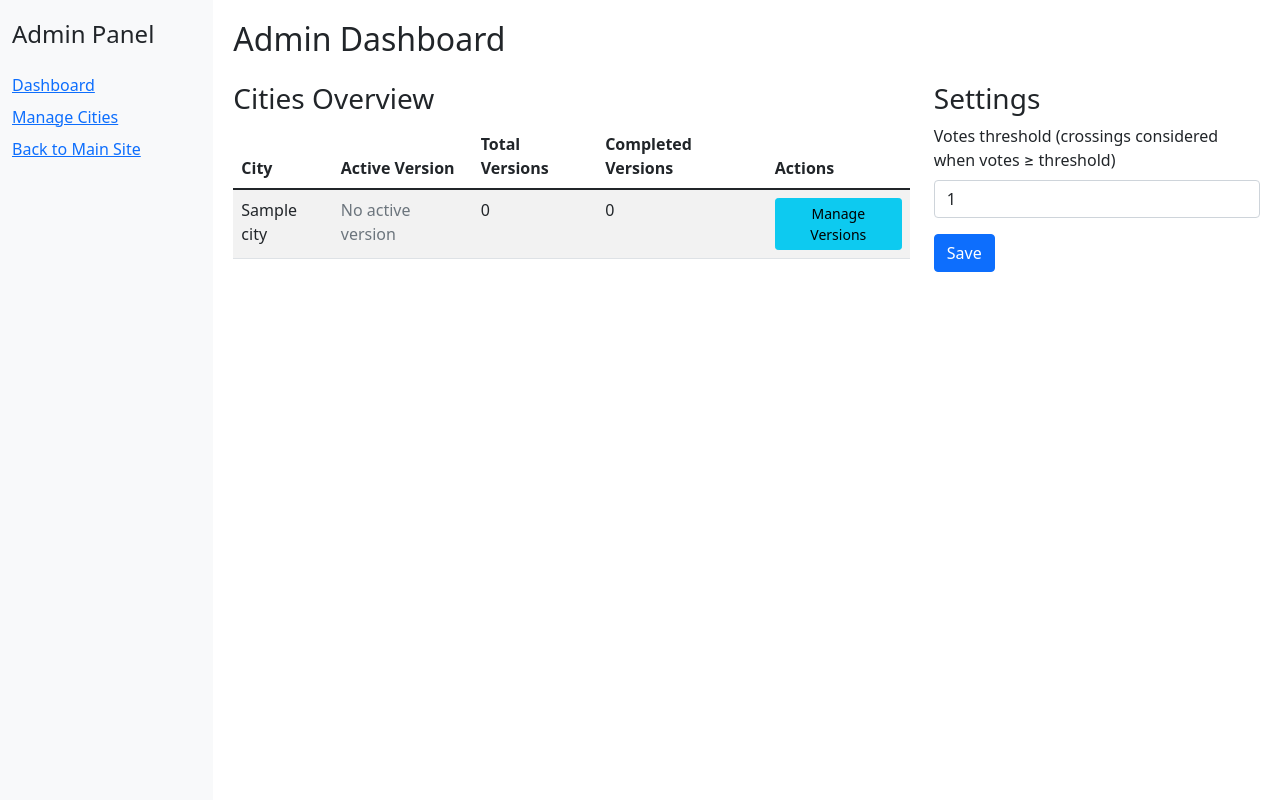
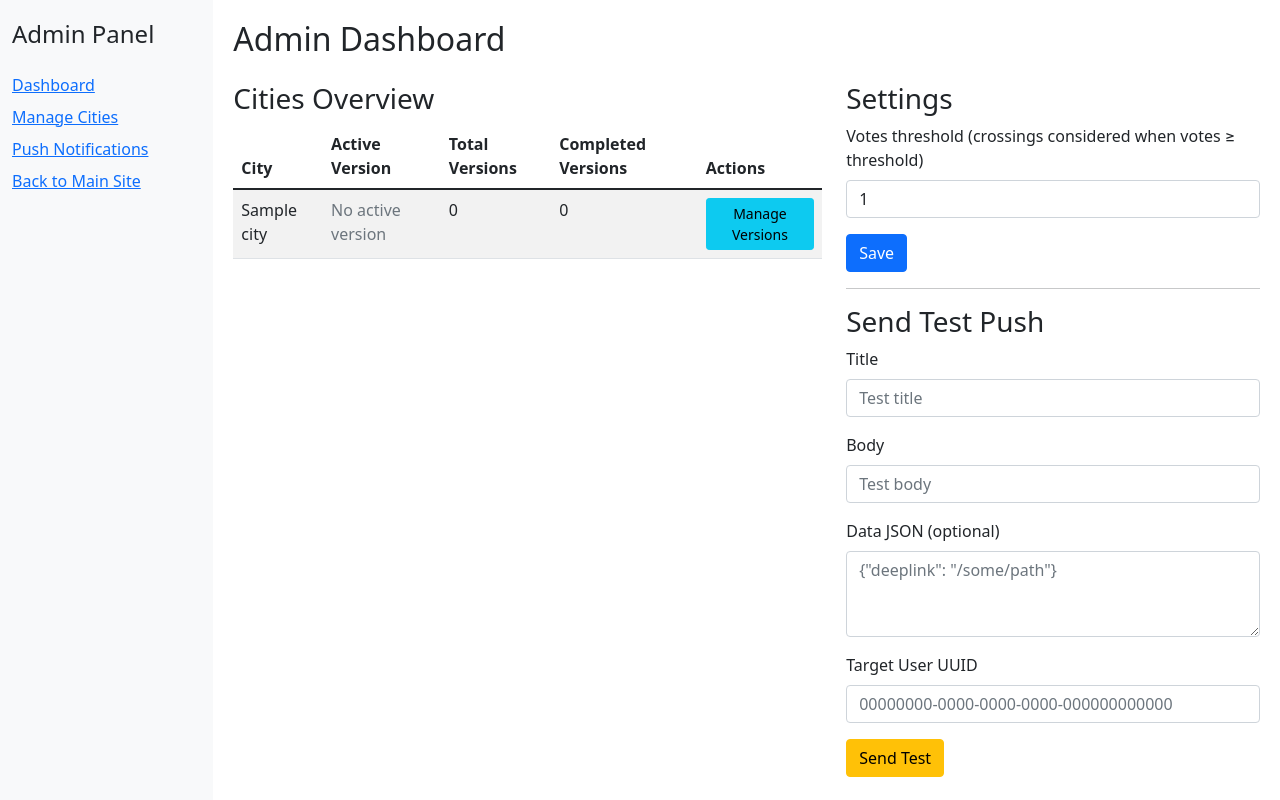
Before and after one commit to fedus/safe_crossing_cf, a Flask app: page /admin/ in a window 1280 px wide. Run offline with Flask 2, Linux system fonts and the light colour scheme; a user stored in the database is signed in; tables that the repository leaves empty hold one stand-in row (values such as "Sample post"); data that the repository does not hold is empty.

Commit message:
admin: push notifications UI + test send; segment filters (city/version/activity) with preview and send; firebase-admin setup and runtime init; NotificationLog model and page; error sampling and auto-null dead tokens; ensure tables exist; sidebar link; add firebase-admin dependency; add migration for notification_log; merge heads (staging)

```diff
--- a/app/routes/admin.py
+++ b/app/routes/admin.py
@@ -1,8 +1,79 @@
 from flask import Blueprint, render_template, request, jsonify, redirect, url_for, flash
 from flask_login import login_required, current_user
-from app.models.models import City, CityVersion, Crossing, Vote, db, AppConfig
+from app.models.models import City, CityVersion, Crossing, Vote, db, AppConfig, NotificationLog, User
 from functools import wraps
 import json
+import os
+from datetime import datetime, timedelta
+from sqlalchemy import func, distinct
+
+firebase_app = None
+try:
+    import firebase_admin
+    from firebase_admin import credentials, messaging
+    # Initialize Firebase Admin once if credentials available
+    if not firebase_admin._apps:
+        cred_path = os.getenv('GOOGLE_APPLICATION_CREDENTIALS')
+        if cred_path and os.path.exists(cred_path):
+            try:
+                # Derive projectId from the service account file
+                import json as _json
+                with open(cred_path, 'r', encoding='utf-8') as f:
+                    _cfg = _json.load(f)
+                _project_id = _cfg.get('project_id') or os.getenv('GOOGLE_CLOUD_PROJECT')
+                opts = {'projectId': _project_id} if _project_id else None
+                firebase_app = firebase_admin.initialize_app(credentials.Certificate(cred_path), options=opts)
+            except Exception:
+                firebase_app = firebase_admin.initialize_app(credentials.Certificate(cred_path))
+        else:
+            # Allow running without credentials; sending will error gracefully
+            pass
+except Exception:
+    # firebase-admin not installed or init failed; test/send endpoints will report error
+    firebase_admin = None
+    messaging = None
+
+def ensure_fcm_initialized():
+    global firebase_app, firebase_admin, credentials
+    if messaging is None:
+        return False
+    try:
+        if firebase_admin is None:
+            return False
+        if not firebase_admin._apps:
+            cred_path = os.getenv('GOOGLE_APPLICATION_CREDENTIALS')
+            if cred_path and os.path.exists(cred_path):
+                try:
+                    import json as _json
+                    with open(cred_path, 'r', encoding='utf-8') as f:
+                        _cfg = _json.load(f)
+                    _project_id = _cfg.get('project_id') or os.getenv('GOOGLE_CLOUD_PROJECT')
+                    opts = {'projectId': _project_id} if _project_id else None
+                    firebase_app = firebase_admin.initialize_app(credentials.Certificate(cred_path), options=opts)
+                except Exception:
+                    firebase_app = firebase_admin.initialize_app(credentials.Certificate(cred_path))
+            else:
+                # Attempt default initialization (ADC) if no explicit cert
+                firebase_app = firebase_admin.initialize_app()
+        return True
+    except Exception:
+        return False
+def _classify_fcm_error(exc: Exception) -> str:
+    text = str(exc) or ''
+    lower = text.lower()
+    if 'not registered' in lower or 'registration-token-not-registered' in lower:
+        return 'not_registered'
+    if 'mismatchsenderid' in lower or 'mismatch sender' in lower:
+        return 'mismatch_sender'
+    if 'invalid argument' in lower or 'invalidargument' in lower or 'malformed' in lower:
+        return 'invalid_token'
+    if 'apns' in lower:
+        return 'apns_auth'
+    if 'web push' in lower or 'vapid' in lower:
+        return 'webpush_auth'
+    if 'project id is required' in lower:
+        return 'missing_project_id'
+    return 'unknown'
 
 admin_bp = Blueprint('admin', __name__, url_prefix='/admin')
 
@@ -22,6 +93,205 @@ def index():
     cities = City.query.all()
     config = AppConfig.get_solo()
     return render_template('admin/index.html', cities=cities, config=config)
+
+@admin_bp.route('/notifications', methods=['GET', 'POST'])
+@login_required
+@admin_required
+def notifications():
+    # Ensure tables exist (for environments without migrations run)
+    try:
+        db.create_all()
+    except Exception:
+        pass
+    if request.method == 'POST':
+        title = request.form.get('title', '').strip()
+        body = request.form.get('body', '').strip()
+        data_raw = request.form.get('data', '').strip()
+        target_user_id = request.form.get('target_user_id', '').strip()  # optional for test send
+        action = request.form.get('action', 'test').strip()  # 'test' | 'preview' | 'send'
+
+        # Segment filters (optional)
+        city_id = request.form.get('city_id', type=int)
+        version_id = request.form.get('version_id', type=int)
+        activity = request.form.get('activity', '').strip()  # never_voted | inactive | has_unvoted | completed
+        inactive_days = request.form.get('inactive_days', type=int)
+        require_fcm = True  # default: only users with tokens
+
+        try:
+            data_json = json.loads(data_raw) if data_raw else {}
+        except Exception as e:
+            flash(f'Invalid data JSON: {str(e)}', 'error')
+            return redirect(url_for('admin.notifications'))
+
+        log = NotificationLog(
+            created_by=str(getattr(current_user, 'id', '')),
+            title=title,
+            body=body,
+            data_json=json.dumps(data_json),
+            target_user_id=target_user_id or None,
+            status='logged'
+        )
+        db.session.add(log)
+        db.session.commit()
+
+        # If a specific target user ID is provided, perform an immediate test send
+        if target_user_id:
+            return _send_test_to_user(log.id, target_user_id)
+
+        # Build segment
+        users_q = _build_segment_query(city_id=city_id, version_id=version_id,
+                                       activity=activity, inactive_days=inactive_days,
+                                       require_fcm=require_fcm)
+
+        if action == 'preview':
+            try:
+                total = users_q.count()
+                sample = [u.id for u in users_q.limit(10).all()]
+                flash(f'Preview: {total} users match. Sample: {", ".join(sample)}', 'info')
+            except Exception as e:
+                flash(f'Preview failed: {str(e)}', 'error')
+            return redirect(url_for('admin.notifications'))
+
+        if action == 'send':
+            if not ensure_fcm_initialized():
+                flash('FCM not configured on server', 'error')
+                return redirect(url_for('admin.notifications'))
+            sent = 0
+            errors = 0
+            error_samples = []
+            error_buckets = {}
+            users_to_null = []
+            try:
+                users = users_q.all()
+                for u in users:
+                    if not u.fcm_token:
+                        continue
+                    try:
+                        data_payload = json.loads(log.data_json) if log.data_json else {}
+                        message = messaging.Message(
+                            token=u.fcm_token,
+                            notification=messaging.Notification(title=log.title or '', body=log.body or ''),
+                            data={k: str(v) for k, v in data_payload.items()}
+                        )
+                        resp = messaging.send(message, app=firebase_app)
+                        sent += 1
+                    except Exception as e:
+                        errors += 1
+                        if len(error_samples) < 5:
+                            # Collect a few sample error messages for debugging
+                            error_samples.append(str(e))
+                        code = _classify_fcm_error(e)
+                        error_buckets[code] = error_buckets.get(code, 0) + 1
+                        if code == 'not_registered':
+                            users_to_null.append(u.id)
+                log.sent_count = sent
+                log.error_count = errors
+                log.status = 'sent' if errors == 0 else 'failed'
+                db.session.commit()
+                # Null out dead tokens
+                if users_to_null:
+                    try:
+                        User.query.filter(User.id.in_(users_to_null)).update({User.fcm_token: None}, synchronize_session=False)
+                        db.session.commit()
+                    except Exception:
+                        db.session.rollback()
+                if errors == 0:
+                    flash(f'Send complete: sent={sent}, errors={errors}', 'success')
+                else:
+                    detail = '; '.join(error_samples)
+                    bucket_str = ', '.join([f"{k}:{v}" for k, v in error_buckets.items()]) if error_buckets else 'n/a'
+                    flash(f'Send complete: sent={sent}, errors={errors}. Sample errors: {detail}. Types: {bucket_str}', 'warning')
+            except Exception as e:
+                flash(f'Send failed: {str(e)}', 'error')
+            return redirect(url_for('admin.notifications'))
+
+        flash('Notification logged. Choose Preview or Send.', 'success')
+        return redirect(url_for('admin.notifications'))
+
+    try:
+        logs = NotificationLog.query.order_by(NotificationLog.created_at.desc()).limit(50).all()
+    except Exception:
+        logs = []
+    return render_template('admin/notifications.html', notification_logs=logs)
+
+def _build_segment_query(city_id=None, version_id=None, activity=None, inactive_days=None, require_fcm=True):
+    q = db.session.query(User)
+    if require_fcm:
+        q = q.filter(User.fcm_token.isnot(None))
+
+    # Activity filters
+    if activity == 'never_voted':
+        q = q.outerjoin(Vote, Vote.user_id == User.id).group_by(User.id).having(func.count(Vote.id) == 0)
+    elif activity == 'inactive' and inactive_days is not None and inactive_days > 0:
+        last_vote_sub = db.session.query(Vote.user_id.label('uid'), func.max(Vote.created_at).label('last_voted')).group_by(Vote.user_id).subquery()
+        cutoff = datetime.utcnow() - timedelta(days=inactive_days)
+        q = q.outerjoin(last_vote_sub, last_vote_sub.c.uid == User.id).filter(
+            (last_vote_sub.c.last_voted.is_(None)) | (last_vote_sub.c.last_voted <= cutoff)
+        )
+
+    # City/version participation
+    if city_id or version_id:
+        # Join votes->crossing for scoping
+        q = q.join(Vote, Vote.user_id == User.id, isouter=True).join(Crossing, Crossing.id == Vote.crossing_id, isouter=True)
+        if city_id:
+            q = q.filter((Crossing.city_id == city_id) | (Crossing.city_id.is_(None)))
+        if version_id:
+            q = q.filter((Crossing.version_id == version_id) | (Crossing.version_id.is_(None)))
+        q = q.group_by(User.id)
+
+        total_crossings_q = db.session.query(func.count(Crossing.id))
+        if city_id:
+            total_crossings_q = total_crossings_q.filter(Crossing.city_id == city_id)
+        if version_id:
+            total_crossings_q = total_crossings_q.filter(Crossing.version_id == version_id)
+        total_crossings = total_crossings_q.scalar() or 0
+
+        if activity == 'completed' and total_crossings > 0:
+            voted_count = func.count(distinct(Vote.crossing_id))
+            q = q.having(voted_count >= total_crossings)
+        elif activity == 'has_unvoted' and total_crossings > 0:
+            voted_count = func.count(distinct(Vote.crossing_id))
+            q = q.having((voted_count.is_(None)) | (voted_count < total_crossings))
+
+    return q
+
+def _send_test_to_user(log_id, user_id):
+    log = NotificationLog.query.get(log_id)
+    if not log:
+        flash('Notification log not found', 'error')
+        return redirect(url_for('admin.notifications'))
+
+    user = User.query.get(user_id)
+    if not user:
+        flash('User not found', 'error')
+        return redirect(url_for('admin.notifications'))
+
+    if not user.fcm_token:
+        flash('User has no FCM token linked', 'error')
+        return redirect(url_for('admin.notifications'))
+
+    if messaging is None:
+        flash('FCM not configured on server', 'error')
+        return redirect(url_for('admin.notifications'))
+
+    try:
+        data_payload = json.loads(log.data_json) if log.data_json else {}
+        message = messaging.Message(
+            token=user.fcm_token,
+            notification=messaging.Notification(title=log.title or '', body=log.body or ''),
+            data={k: str(v) for k, v in data_payload.items()}
+        )
+        response = messaging.send(message, app=firebase_app)
+        log.sent_count = (log.sent_count or 0) + 1
+        log.status = 'sent'
+        db.session.commit()
+        flash(f'Test message sent. Message ID: {response}', 'success')
+    except Exception as e:
+        log.error_count = (log.error_count or 0) + 1
+        log.status = 'failed'
+        db.session.commit()
+        flash(f'Failed to send test message: {str(e)}', 'error')
+    return redirect(url_for('admin.notifications'))
 
 @admin_bp.route('/settings', methods=['POST'])
 @login_required
--- a/app/templates/admin/base.html
+++ b/app/templates/admin/base.html
@@ -25,6 +25,7 @@
                     <h4 class="mb-4">Admin Panel</h4>
                     <a href="{{ url_for('admin.index') }}" class="mb-2">Dashboard</a>
                     <a href="{{ url_for('admin.manage_cities') }}" class="mb-2">Manage Cities</a>
+                    <a href="{{ url_for('admin.notifications') }}" class="mb-2">Push Notifications</a>
                     <a href="{{ url_for('main.index') }}" class="mb-2">Back to Main Site</a>
                 </div>
             </div>
--- a/app/templates/admin/index.html
+++ b/app/templates/admin/index.html
@@ -6,7 +6,7 @@
 <h2>Admin Dashboard</h2>
 
 <div class="row mt-4">
-    <div class="col-md-8">
+    <div class="col-md-7">
         <h3>Cities Overview</h3>
         <div class="table-responsive">
             <table class="table table-striped">
@@ -44,7 +44,7 @@
             </table>
         </div>
     </div>
-    <div class="col-md-4">
+    <div class="col-md-5">
         <h3>Settings</h3>
         <form method="POST" action="{{ url_for('admin.update_settings') }}">
             <div class="mb-3">
@@ -53,6 +53,57 @@
             </div>
             <button type="submit" class="btn btn-primary">Save</button>
         </form>
+
+        <hr>
+        <h3>Send Test Push</h3>
+        <form method="POST" action="{{ url_for('admin.notifications') }}">
+            <div class="mb-3">
+                <label for="title" class="form-label">Title</label>
+                <input type="text" class="form-control" id="title" name="title" placeholder="Test title">
+            </div>
+            <div class="mb-3">
+                <label for="body" class="form-label">Body</label>
+                <input type="text" class="form-control" id="body" name="body" placeholder="Test body">
+            </div>
+            <div class="mb-3">
+                <label for="data" class="form-label">Data JSON (optional)</label>
+                <textarea class="form-control" id="data" name="data" rows="3" placeholder='{"deeplink": "/some/path"}'></textarea>
+            </div>
+            <div class="mb-3">
+                <label for="target_user_id" class="form-label">Target User UUID</label>
+                <input type="text" class="form-control" id="target_user_id" name="target_user_id" placeholder="00000000-0000-0000-0000-000000000000" required>
+            </div>
+            <button type="submit" class="btn btn-warning">Send Test</button>
+        </form>
+
+        {% if notification_logs %}
+        <hr>
+        <h4>Recent Notifications</h4>
+        <div class="table-responsive">
+            <table class="table table-sm">
+                <thead>
+                    <tr>
+                        <th>Time</th>
+                        <th>Title</th>
+                        <th>Status</th>
+                        <th>Sent</th>
+                        <th>Errors</th>
+                    </tr>
+                </thead>
+                <tbody>
+                    {% for log in notification_logs %}
+                    <tr>
+                        <td>{{ log.created_at.strftime('%Y-%m-%d %H:%M') }}</td>
+                        <td>{{ log.title }}</td>
+                        <td>{{ log.status }}</td>
+                        <td>{{ log.sent_count }}</td>
+                        <td>{{ log.error_count }}</td>
+                    </tr>
+                    {% endfor %}
+                </tbody>
+            </table>
+        </div>
+        {% endif %}
     </div>
 </div>
 {% endblock %}
--- a/requirements.txt
+++ b/requirements.txt
@@ -3,6 +3,7 @@ Flask-SQLAlchemy==2.5.1
 Flask-CORS==3.0.10
 Flask-Login==0.5.0
 Flask-Migrate==3.1.0
+firebase-admin==6.6.0
 Werkzeug==2.0.1
 SQLAlchemy==1.4.23
 python-dotenv==0.19.0
```
Also changed, not shown: app/models/models.py (+12 -0 lines), app/templates/admin/notifications.html (added, +95 -0 lines), migrations/versions/add_notification_log_table.py (added, +44 -0 lines), migrations/versions/b7ea24caf27e_merge_heads_staging.py (added, +28 -0 lines).
